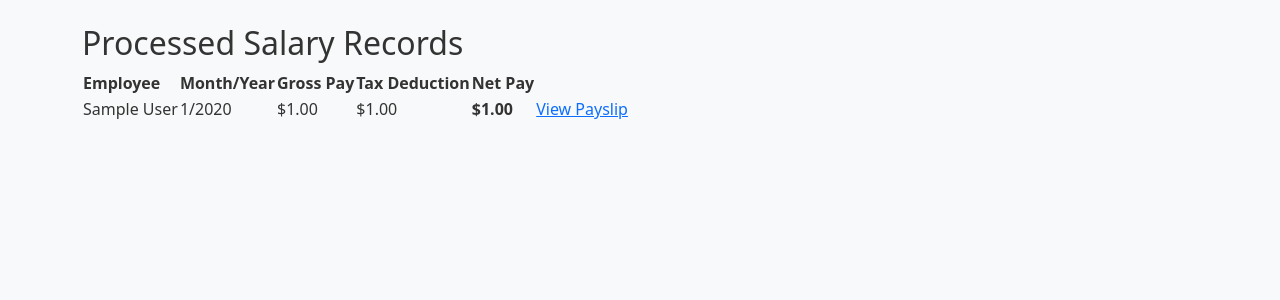
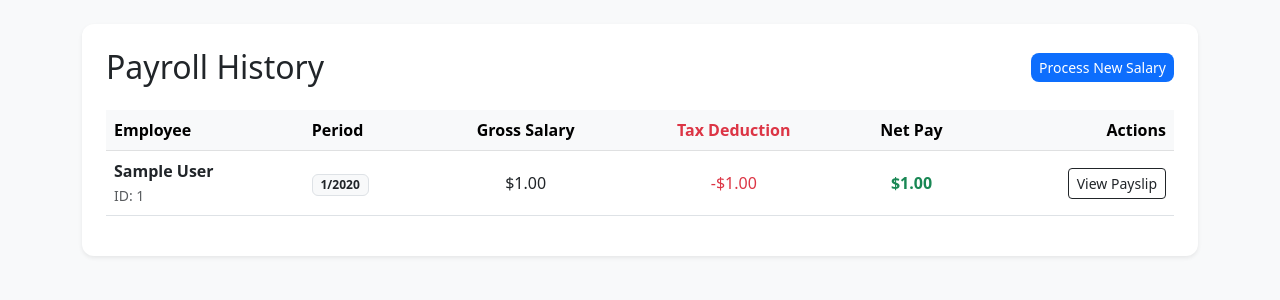
Before and after one commit to Sxham04/Payroll-management, a Django app: page /salaries/ in a window 1280 px wide. Shown: the part 57-357 px from the top of the page. Run offline with Django 5.2, Linux system fonts and the light colour scheme; tables that the repository leaves empty hold one stand-in row (values such as "Sample post").

Commit message:
add a new module to manage employee salaries directly, fix the ui for some modules

```diff
--- a/payroll_app/templates/payroll_app/salary_list.html
+++ b/payroll_app/templates/payroll_app/salary_list.html
@@ -1,30 +1,55 @@
 {% extends 'payroll_app/base.html' %}
+{% block content %}
+<div class="card p-4 shadow-sm">
+    <div class="d-flex justify-content-between align-items-center mb-4">
+        <h2 class="mb-0">Payroll History</h2>
+        <a href="{% url 'manage_employees' %}" class="btn btn-sm btn-primary">Process New Salary</a>
+    </div>
 
-{% block content %}
-    <h2>Processed Salary Records</h2>
-    <table>
-        <thead>
+    <div class="table-responsive">
+        <table class="table table-hover align-middle">
+            <thead class="table-light">
                 <tr>
                     <th>Employee</th>
-                <th>Month/Year</th>
-                <th>Gross Pay</th>
-                <th>Tax Deduction</th>
-                <th>Net Pay</th>
+                    <th>Period</th>
+                    <th class="text-center">Gross Salary</th>
+                    <th class="text-center text-danger">Tax Deduction</th>
+                    <th class="text-center fw-bold">Net Pay</th>
+                    <th class="text-end">Actions</th>
                 </tr>
             </thead>
             <tbody>
                 {% for record in salaries %}
                 <tr>
-                <td>{{ record.employee }}</td>
-                <td>{{ record.month }}/{{ record.year }}</td>
-                <td>${{ record.gross_pay }}</td>
-                <td>${{ record.tax_deducted }}</td>
-                <td><strong>${{ record.net_pay }}</strong></td>
-                <td><a href="{% url 'payslip_detail' record.id %}">View Payslip</a></td>
+                    <td>
+                        <div class="fw-bold">{{ record.employee.first_name }} {{ record.employee.last_name }}</div>
+                        <small class="text-muted">ID: {{ record.employee.emp_id }}</small>
+                    </td>
+                    <td>
+                        <span class="badge bg-light text-dark border">
+                            {{ record.month }}/{{ record.year }}
+                        </span>
+                    </td>
+                    <td class="text-center">${{ record.gross_pay|floatformat:2 }}</td>
+                    <td class="text-center text-danger">-${{ record.tax_deducted|floatformat:2 }}</td>
+                    <td class="text-center">
+                        <span class="text-success fw-bold">${{ record.net_pay|floatformat:2 }}</span>
+                    </td>
+                    <td class="text-end">
+                        <a href="{% url 'payslip_detail' record.id %}" class="btn btn-sm btn-outline-dark">
+                            <i class="bi bi-printer"></i> View Payslip
+                        </a>
+                    </td>
                 </tr>
                 {% empty %}
-            <tr><td colspan="5">No salary records found.</td></tr>
+                <tr>
+                    <td colspan="6" class="text-center py-5 text-muted">
+                        No salary records found. Go to "Manage Staff" to process payroll.
+                    </td>
+                </tr>
                 {% endfor %}
             </tbody>
         </table>
+    </div>
+</div>
 {% endblock %}
--- a/payroll_app/urls.py
+++ b/payroll_app/urls.py
@@ -7,4 +7,5 @@ urlpatterns = [
     path('attendance/', views.mark_attendance, name='mark_attendance'),
     path('generate/<int:emp_id>/', views.generate_salary, name='generate_salary'),
     path('payslip/<int:pk>/', views.payslip_detail, name='payslip_detail'),
+    path('employees/', views.manage_employees, name='manage_employees'),
 ]
--- a/payroll_app/views.py
+++ b/payroll_app/views.py
@@ -58,3 +58,7 @@ def payslip_detail(request, pk):
 
 def dashboard(request):
     return render(request, 'payroll_app/dashboard.html')
+
+def manage_employees(request):
+    employees = Employee.objects.all()
+    return render(request, 'payroll_app/manage_employees.html', {'employees': employees})
```
Also changed, not shown: payroll_app/templates/payroll_app/dashboard.html (+7 -0 lines), payroll_app/templates/payroll_app/manage_employees.html (added, +33 -0 lines). Lines whose indentation alone changed are shown as unchanged.
